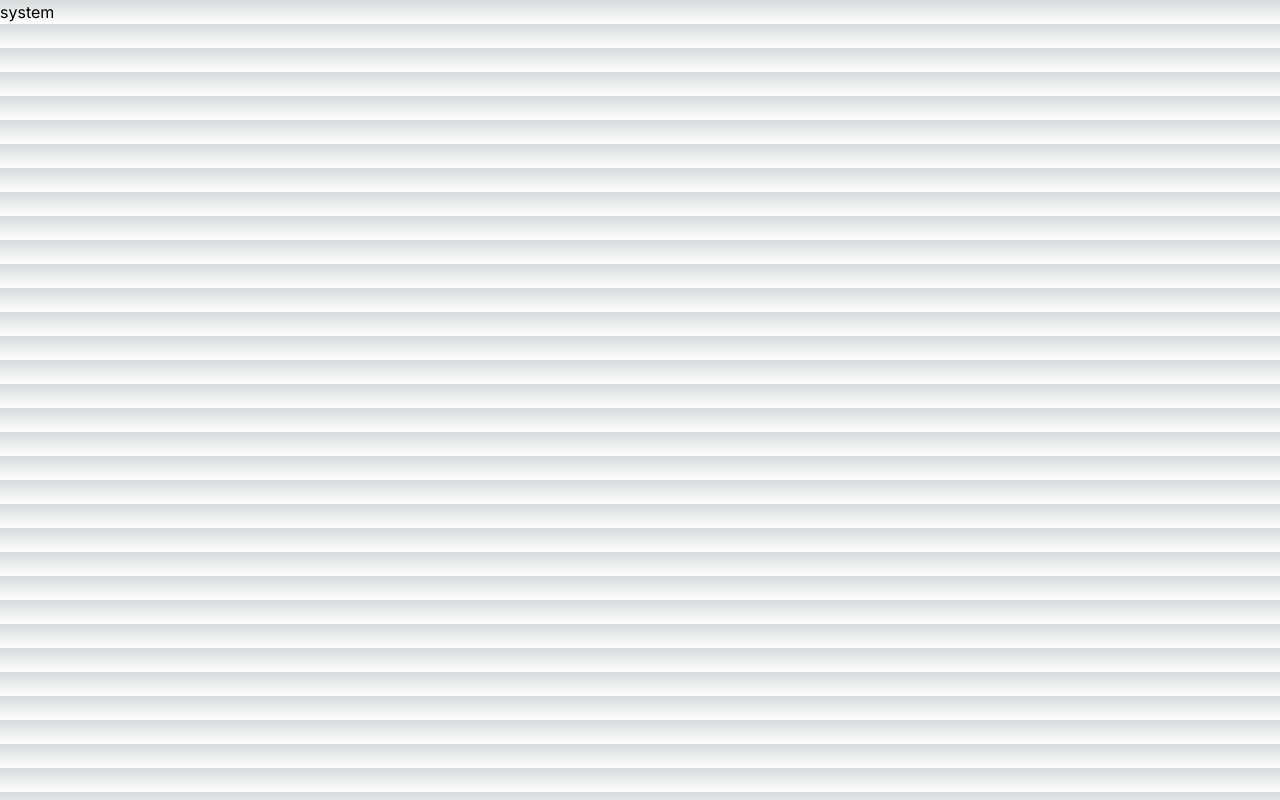
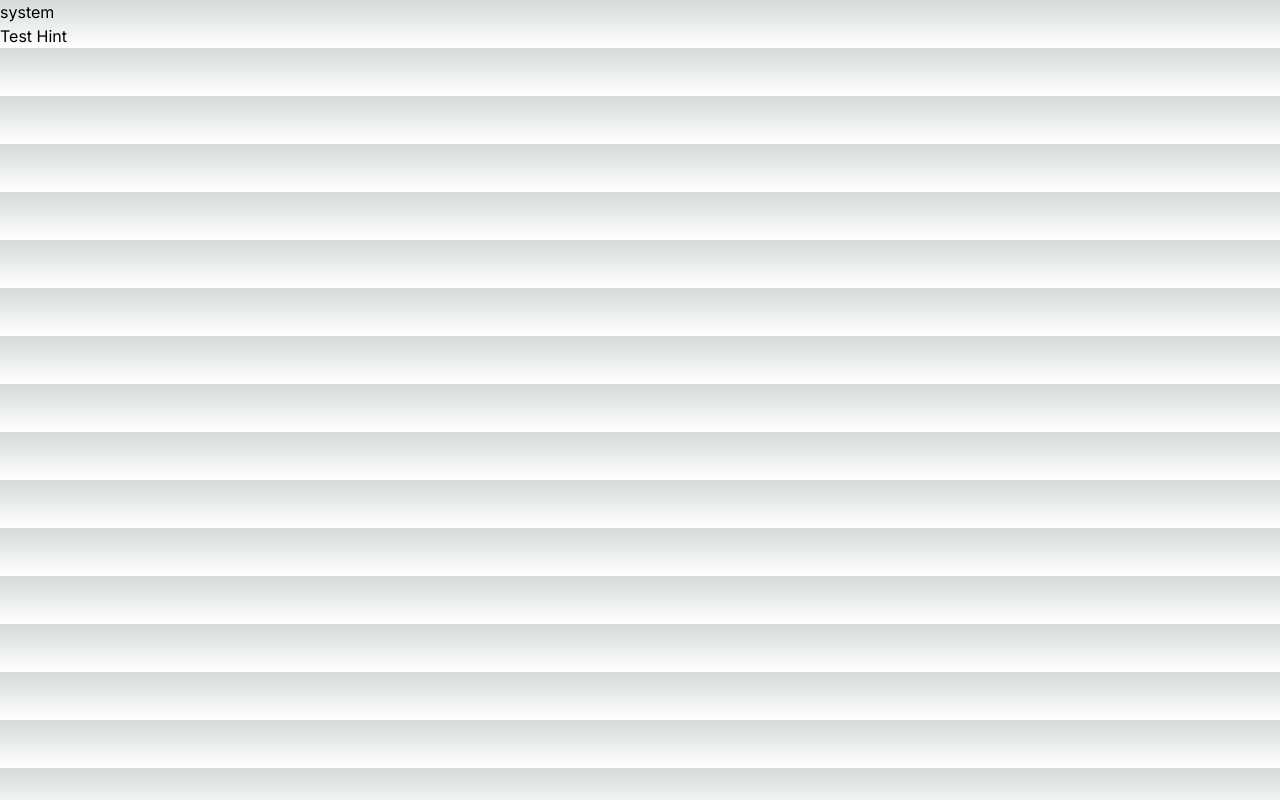
Before and after one commit to dylanvu/ICSSC-Brain-Games-2024-Code-Blocks, a Next.js app: page /system in a window 1280 px wide. Built offline with nearby package versions, Linux system fonts and the light colour scheme.

Commit message:
add hint as part of prop parameters

```diff
--- a/src/app/system/page.tsx
+++ b/src/app/system/page.tsx
@@ -3,6 +3,6 @@ import react from "react";
 
 export default function System() {
     return (
-        <PasswordInputPage codeBlock="system" key="system" />
+        <PasswordInputPage codeBlock="system" key="system" hint="Test Hint" />
     )
 }
--- a/src/components/passwordInput.tsx
+++ b/src/components/passwordInput.tsx
@@ -6,12 +6,15 @@ import react from "react";
  * @param key - the key to send to the backend in the body
  * @returns
  */
-export default function PasswordInputPage(props: { codeBlock: string, key: string }) {
+export default function PasswordInputPage(props: { codeBlock: string, key: string, hint: string }) {
     return (
         <div>
             <h1>
                 {props.codeBlock}
             </h1>
+            <div>
+                {props.hint}
+            </div>
         </div >
     )
 }
```
